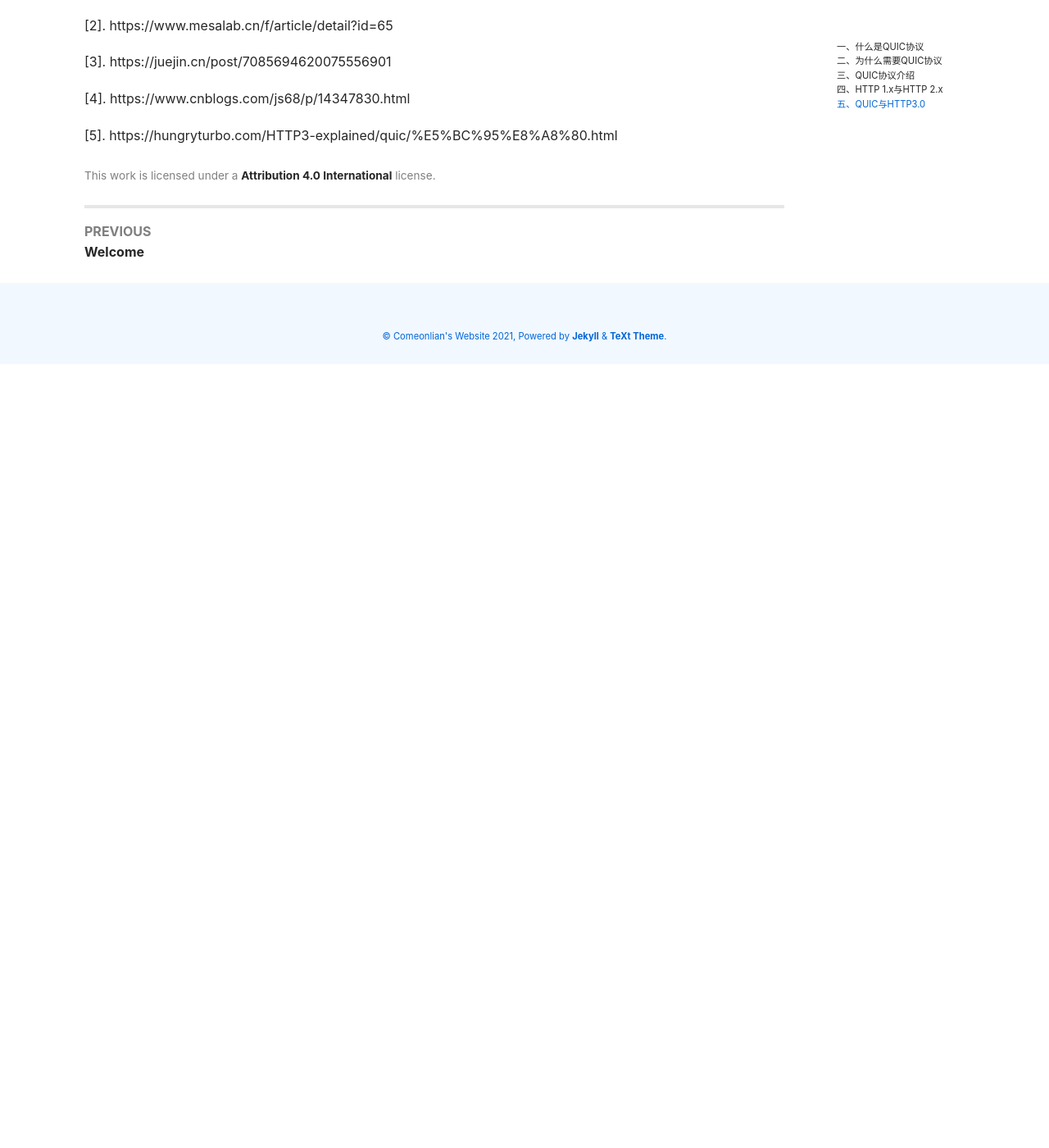
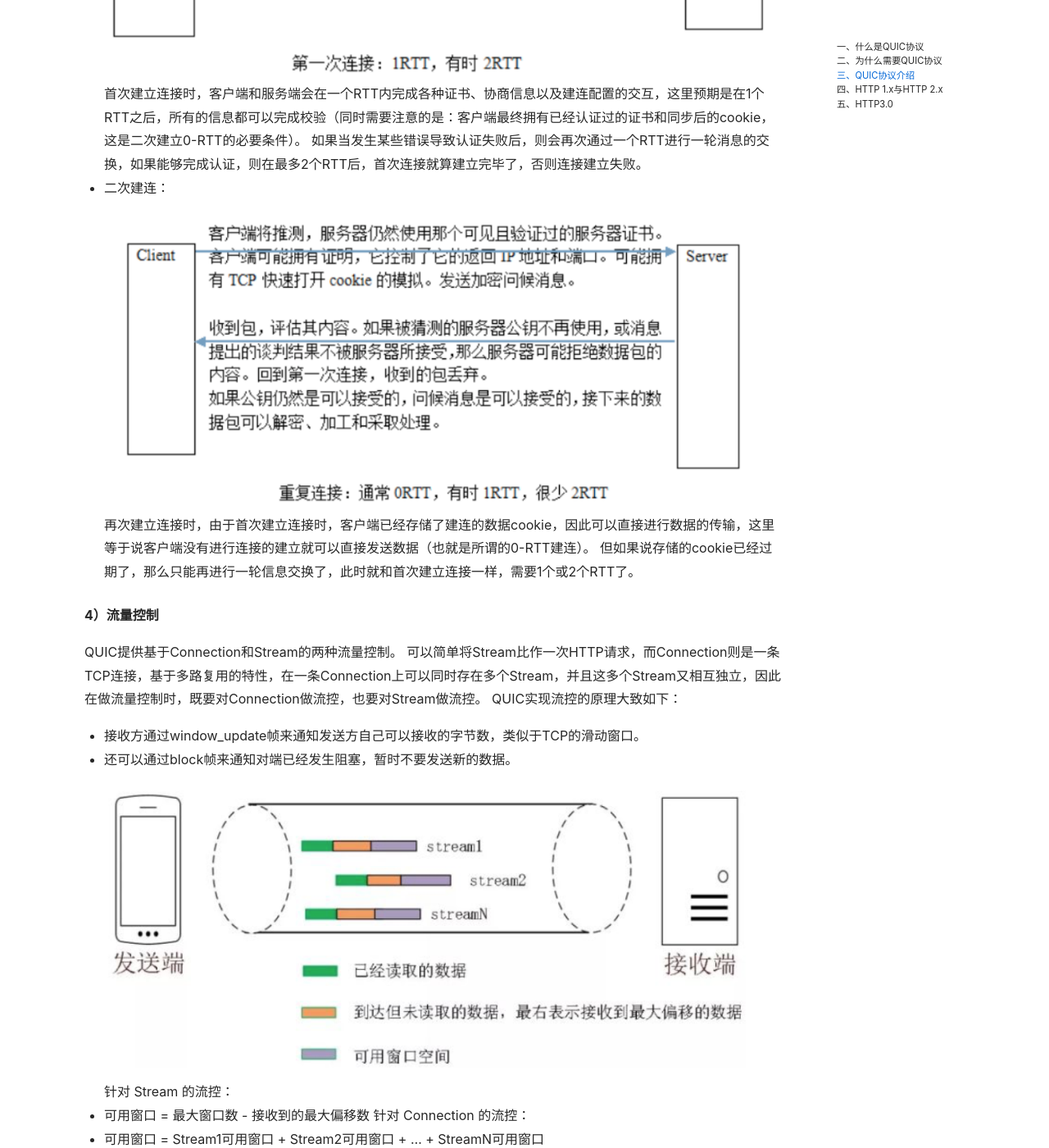
Before and after one commit to comeonlian/comeonlian.github.io, a Jekyll site: the page built from _posts/2019-04-01-quic-http.md, in a window 1280 px wide and 1400 px high, scrolled down 7982 px. Shown: the whole window at 82% size. Built offline with Jekyll 4.4.1, drawn with Linux system fonts in a browser that asks for light colours; nearby versions of some CDN libraries; before the commit the page ends 8426 px from its top, so only the background shows below that; some of the changed text lies outside the part shown.

Commit message:
update file.

```diff
--- a/_posts/2019-04-01-quic-http.md
+++ b/_posts/2019-04-01-quic-http.md
@@ -103,7 +103,6 @@ TCP连接是由四元组唯一确定的，也就是说如果其中某个元素
 ##### 5）改进的拥塞算法
 虽然TCP的拥塞算法也在不断改进和优化，但是要想让这些优化措施生效，必须要操作系统层面支持才行，这样推行成本很高。QUIC协议对应用层实现不同的拥塞算法，比如说Cubic、BBR等算法。
 
-
 #### 2、工作原理
 上面一节提到了QUIC协议的一些改进点及优势，比如0-RTT、解决队头阻塞等，但都只是概念层面上的表述，现在就深入到QUIC的具体实现。
 ##### 1）包结构
@@ -118,6 +117,9 @@ QUIC公共包头主要包括：
 -   Connection ID（连接ID号）：1/4/8字节
 -   QUIC Version（版本号）：4字节
 -   Packet Number（包序列号）：1/2/4/6字节
+<br/>
+多种帧包：
+
 
 ##### 2）各字段详解
 -   Public flags：该字段是必须的，主要用来补充说明后续包头的其它字段的，关键的几点：
@@ -130,20 +132,79 @@ QUIC公共包头主要包括：
 -   Packet Number：作为一个长度可变类似于Packet ID的字段，用来标示每一个包，并且要求是严格递增的。
 
 ##### 3）QUIC连接
+QUIC的连接并不是每一次都为0-RTT建连，需要区分首次建连和二次建连。
+-   首次建连：
+<br/>
+<img class="image" style="width: 1000px;" src="/assets/resource/docs/20190401-quic-http/20190401-quic-http-10.png"/>
+<br/>
+首次建立连接时，客户端和服务端会在一个RTT内完成各种证书、协商信息以及建连配置的交互，这里预期是在1个RTT之后，所有的信息都可以完成校验（同时需要注意的是：客户端最终拥有已经认证过的证书和同步后的cookie，这是二次建立0-RTT的必要条件）。
+如果当发生某些错误导致认证失败后，则会再次通过一个RTT进行一轮消息的交换，如果能够完成认证，则在最多2个RTT后，首次连接就算建立完毕了，否则连接建立失败。
+-   二次建连：
+<br/>
+<img class="image" style="width: 1000px;" src="/assets/resource/docs/20190401-quic-http/20190401-quic-http-11.png"/>
+<br/>
+再次建立连接时，由于首次建立连接时，客户端已经存储了建连的数据cookie，因此可以直接进行数据的传输，这里等于说客户端没有进行连接的建立就可以直接发送数据（也就是所谓的0-RTT建连）。
+但如果说存储的cookie已经过期了，那么只能再进行一轮信息交换了，此时就和首次建立连接一样，需要1个或2个RTT了。
 
 ##### 4）流量控制
-
+QUIC提供基于Connection和Stream的两种流量控制。
+可以简单将Stream比作一次HTTP请求，而Connection则是一条TCP连接，基于多路复用的特性，在一条Connection上可以同时存在多个Stream，并且这多个Stream又相互独立，因此在做流量控制时，既要对Connection做流控，也要对Stream做流控。
+QUIC实现流控的原理大致如下：
+-   接收方通过window_update帧来通知发送方自己可以接收的字节数，类似于TCP的滑动窗口。
+-   还可以通过block帧来通知对端已经发生阻塞，暂时不要发送新的数据。
+<br/>
+<img class="image" style="width: 1100px;" src="/assets/resource/docs/20190401-quic-http/20190401-quic-http-12.png"/>
+<br/>
+针对 Stream 的流控：
+-   可用窗口 = 最大窗口数 - 接收到的最大偏移数
+针对 Connection 的流控：
+-   可用窗口 = Stream1可用窗口 + Stream2可用窗口 + ... + StreamN可用窗口
 
 ### 四、HTTP 1.x与HTTP 2.x
+#### HTTP1.0
+HTTP1.0默认使用 `Connection:cloose`，浏览器每次请求都需要与服务器建立一个 TCP连接，服务器处理完成后立即断开 TCP 连接（无连接），服务器不跟踪每个客户端也不记录过去的请求（无状态）。
+缺陷：
+-   每次请求都会造成TCP连接的建立和断开，通信的开销非常大。
 
+#### HTTP1.1
+HTTP1.1默认使用 `Connection:keep-alive`（长连接），避免了连接建立和释放的开销。
+通过 Content-Length 字段来判断当前请求的数据是否已经全部接受。不允许同时存在两个并行的响应。
+缺陷：
+-   队头阻塞，导致宽带无法被充分利用。
+-   无状态特性，HTTP头部数据量很大。
+-   不支持服务器推送消息。
+-   明文传输，不安全。
 
+#### HTTP2.0
+兼容老版本HTTP协议，同时可以使用SSL功能，专注于性能，目标是在用户和网站直接只用一个连接。
+包含的新特性：
+-   二进制传输
+-   头部压缩
+`HPACK`算法，大大压缩了Header数据。
+-   多路复用
+多路复用技术可以只通过一个TCP链接就可以传输所有的请求数据。
+<br/>
+<img class="image" style="width: 1000px;" src="/assets/resource/docs/20190401-quic-http/20190401-quic-http-13.png"/>
+<br/>
+-   服务端推送
+HTTP/2推送服务器只能被浏览器来处理，而不是应用。
 
+缺陷：
+-   TCP+TLS建立连接的多RTT延迟。
+-   TCP的队头阻塞没有彻底解决。
 
-
-
-### 五、QUIC与HTTP3.0
-
-
+### 五、HTTP3.0
+运行在QUIC协议上的HTTP新规范，HTTP的范例和概念没有改变。它含有头部(header)和正文(body)，请求(request)和响应(response)，还有动词(verb)和缓存(Cookie)。HTTP/3的主要改变是将这些报文传送到另一端的方式。
+为了使HTTP可以通过QUIC传输，协议的某些方面要进行修改，结果便是HTTP/3。这些必要修改是因QUIC与TCP在某些性质上的不同所致，修改包括：
+-   在QUIC中，数据流由传输层本身提供，而在HTTP/2中，流在HTTP层完成。
+-   由于数据流互相独立，如果仍使用HTTP/2中使用的头部压缩算法，会造成队头阻塞。
+<br/>
+<img class="image" style="width: 600px;" src="/assets/resource/docs/20190401-quic-http/20190401-quic-http-14.png"/>
+<br/>
+与HTTP2.0的区别主要由QUIC协议导致：
+-   HTTP3.0的握手速度比TCP+TLS快得多。
+-   HTTP3.0不存在明文的不安全版本。
+-   HTTP3.0不存在队头阻塞问题。
 
 <br/>
 
```
Also changed, not shown: assets/resource/docs/20190401-quic-http/20190401-quic-http-10.png (added), assets/resource/docs/20190401-quic-http/20190401-quic-http-11.png (added), assets/resource/docs/20190401-quic-http/20190401-quic-http-12.png (added), assets/resource/docs/20190401-quic-http/20190401-quic-http-13.png (added), assets/resource/docs/20190401-quic-http/20190401-quic-http-14.png (added).
